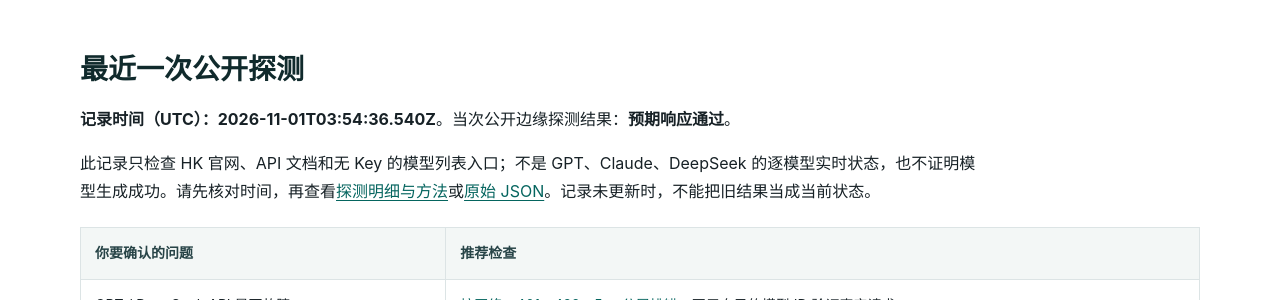
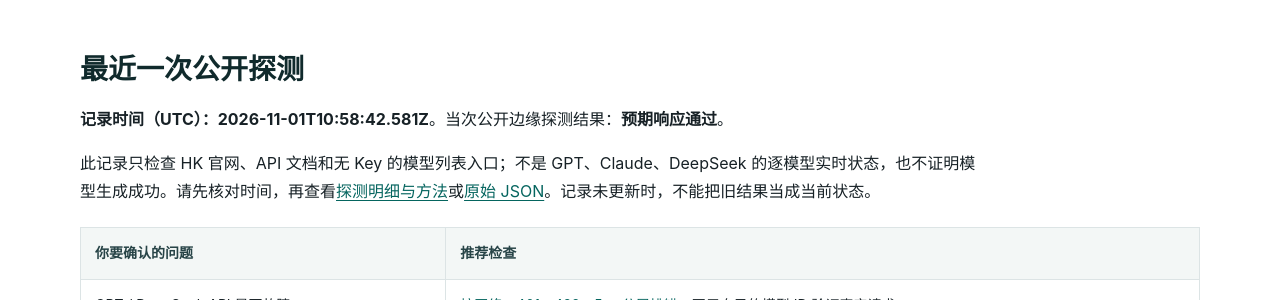
Before and after one commit to KKWANG4444/api-status, a Jekyll site: the page built from index.md, in a window 1280 px wide and 900 px high, scrolled down 364 px. Shown: the part 151-451 px from the top of the window. Built offline with Jekyll 4.4.1, drawn with Linux system fonts in a browser that asks for light colours.

Commit message:
chore: update public edge status

```diff
--- a/_data/status.json
+++ b/_data/status.json
@@ -1,7 +1,7 @@
 {
   "status": "operational",
-  "checked_at": "2026-11-01T03:54:36.540Z",
-  "duration_ms": 625,
+  "checked_at": "2026-11-01T10:58:42.581Z",
+  "duration_ms": 516,
   "overall": true,
   "components": [
     {
@@ -10,7 +10,7 @@
       "url": "https://www.aifast.hk/",
       "ok": true,
       "status": 200,
-      "elapsed_ms": 383,
+      "elapsed_ms": 459,
       "content_type": "text/html; charset=utf-8",
       "detail": "Expected public edge response"
     },
@@ -20,7 +20,7 @@
       "url": "https://api.aifast.hk/",
       "ok": true,
       "status": 200,
-      "elapsed_ms": 519,
+      "elapsed_ms": 309,
       "content_type": "text/html",
       "detail": "Expected public edge response"
     },
@@ -30,7 +30,7 @@
       "url": "https://www.aifast.hk/v1/models",
       "ok": true,
       "status": 401,
-      "elapsed_ms": 332,
+      "elapsed_ms": 450,
       "content_type": "application/json; charset=utf-8",
       "detail": "Expected public edge response"
     }
--- a/data/status.json
+++ b/data/status.json
@@ -1,7 +1,7 @@
 {
   "status": "operational",
-  "checked_at": "2026-11-01T03:54:36.540Z",
-  "duration_ms": 625,
+  "checked_at": "2026-11-01T10:58:42.581Z",
+  "duration_ms": 516,
   "overall": true,
   "components": [
     {
@@ -10,7 +10,7 @@
       "url": "https://www.aifast.hk/",
       "ok": true,
       "status": 200,
-      "elapsed_ms": 383,
+      "elapsed_ms": 459,
       "content_type": "text/html; charset=utf-8",
       "detail": "Expected public edge response"
     },
@@ -20,7 +20,7 @@
       "url": "https://api.aifast.hk/",
       "ok": true,
       "status": 200,
-      "elapsed_ms": 519,
+      "elapsed_ms": 309,
       "content_type": "text/html",
       "detail": "Expected public edge response"
     },
@@ -30,7 +30,7 @@
       "url": "https://www.aifast.hk/v1/models",
       "ok": true,
       "status": 401,
-      "elapsed_ms": 332,
+      "elapsed_ms": 450,
       "content_type": "application/json; charset=utf-8",
       "detail": "Expected public edge response"
     }
```
